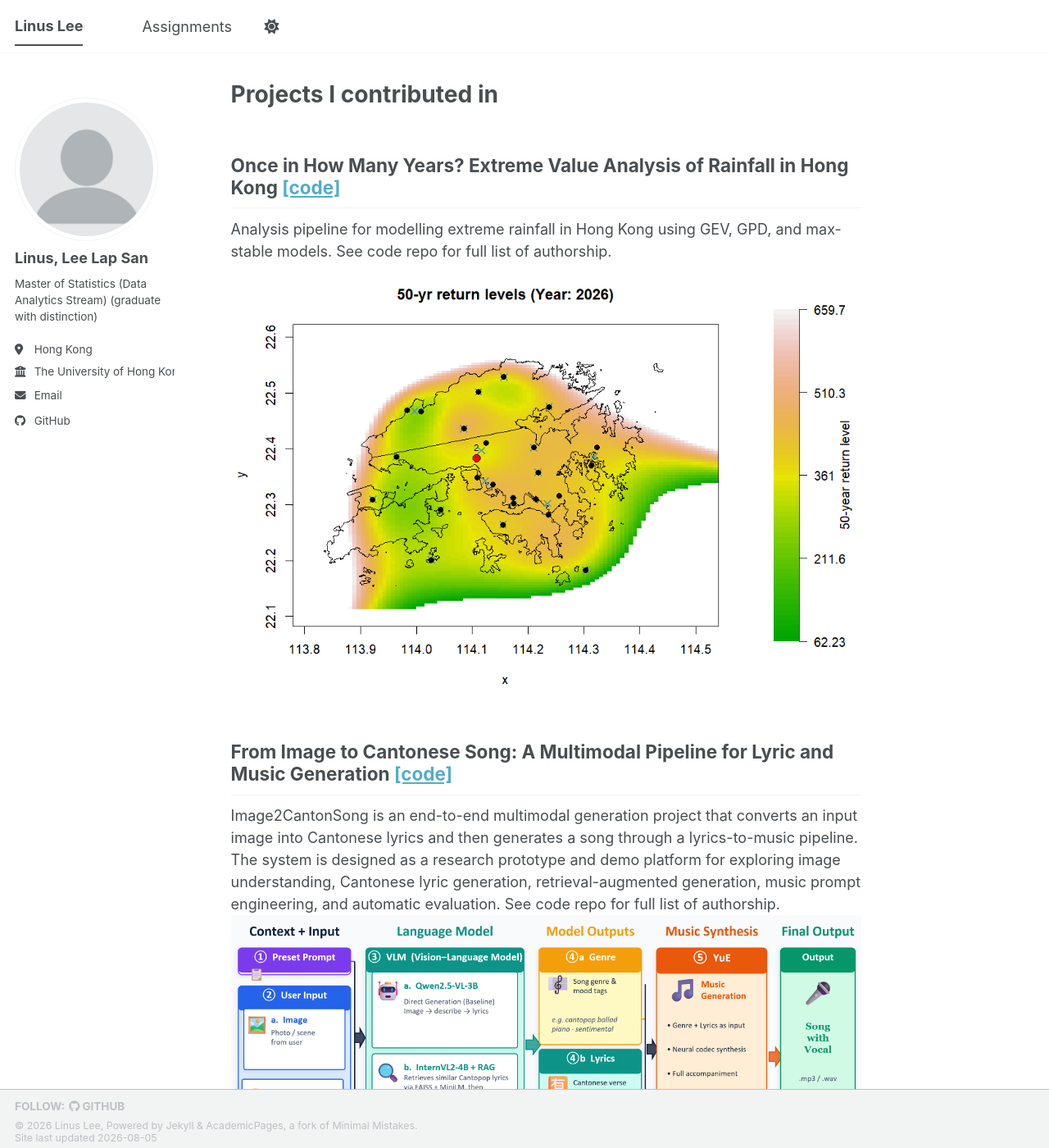
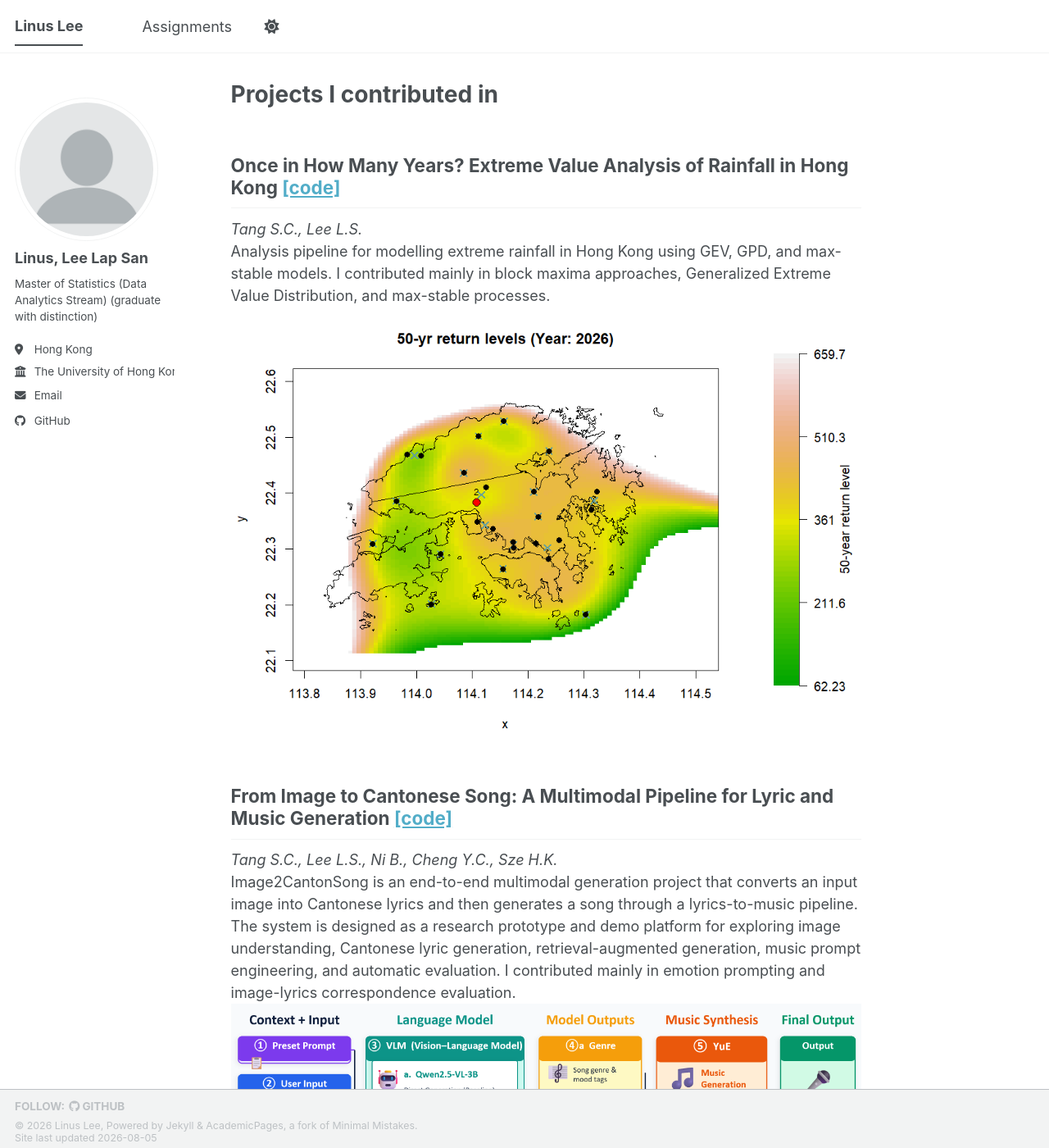
Before and after one commit to linus-lls/linus-lls.github.io, a Jekyll site: the page built from _pages/about.md, in a window 1280 px wide and 1400 px high. Shown: the whole window at 82% size. Built offline with Jekyll 4.4.1, drawn with Linux system fonts in a browser that asks for light colours; a script bundle is joined from its source files by our own code; library files that are not in the unit come from our copies.

Commit message:
Add full authorship to projects.

```diff
--- a/_pages/about.md
+++ b/_pages/about.md
@@ -9,11 +9,11 @@ redirect_from:
 
 
 ## Once in How Many Years? Extreme Value Analysis of Rainfall in Hong Kong [[code]](https://github.com/linus-lls/Capstone)
-
-Analysis pipeline for modelling extreme rainfall in Hong Kong using GEV, GPD, and max-stable models. See code repo for full list of authorship.
+_Tang S.C., Lee L.S._
+Analysis pipeline for modelling extreme rainfall in Hong Kong using GEV, GPD, and max-stable models. I contributed mainly in block maxima approaches, Generalized Extreme Value Distribution, and max-stable processes.
 ![Extreme rainfall analysis evaluation](/images/capstone/evaluation_powexp_knots18_none_pen0e+00_return50.png)
 
 ## From Image to Cantonese Song: A Multimodal Pipeline for Lyric and Music Generation [[code]](https://github.com/linus-lls/Image2CantonSong)
-
-Image2CantonSong is an end-to-end multimodal generation project that converts an input image into Cantonese lyrics and then generates a song through a lyrics-to-music pipeline. The system is designed as a research prototype and demo platform for exploring image understanding, Cantonese lyric generation, retrieval-augmented generation, music prompt engineering, and automatic evaluation. See code repo for full list of authorship.
+_Tang S.C., Lee L.S., Ni B., Cheng Y.C., Sze H.K._
+Image2CantonSong is an end-to-end multimodal generation project that converts an input image into Cantonese lyrics and then generates a song through a lyrics-to-music pipeline. The system is designed as a research prototype and demo platform for exploring image understanding, Cantonese lyric generation, retrieval-augmented generation, music prompt engineering, and automatic evaluation. I contributed mainly in emotion prompting and image-lyrics correspondence evaluation.
 ![Image-to-song pipeline](/images/nlp/pipeline.png)
```
